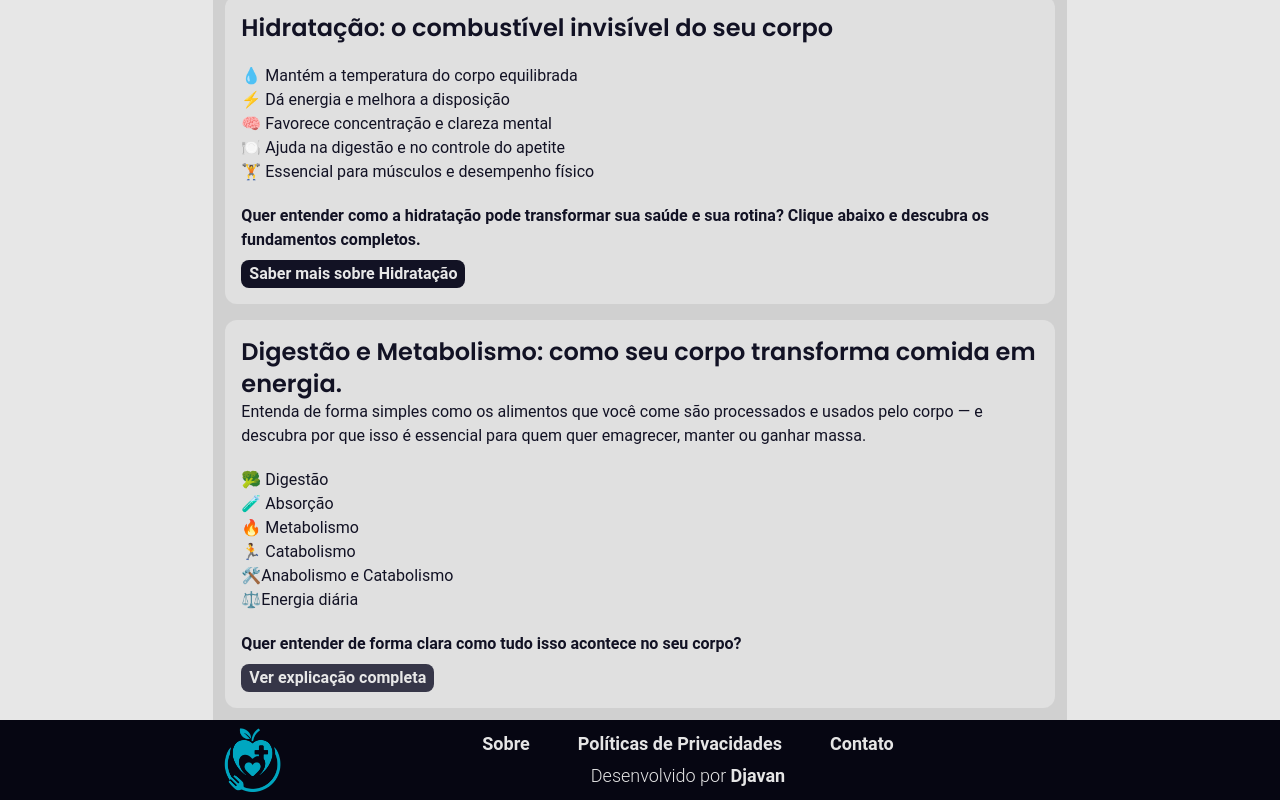
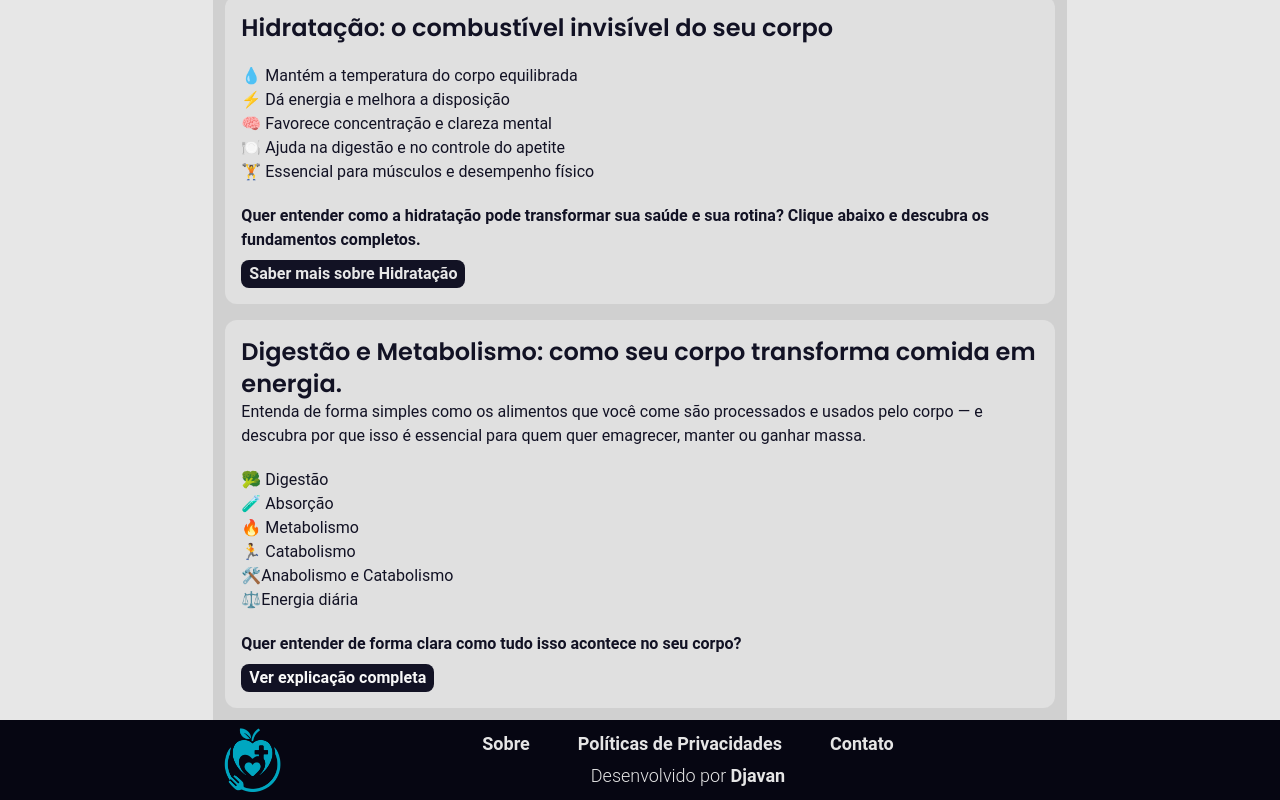
Before and after one commit to DeJotaJ/TMB-Facil, a React (Vite) app: page / in a window 1280 px wide. Shown: the part 2488-3288 px from the top of the page. Built offline with nearby package versions, Linux system fonts and the light colour scheme.

Commit message:
Adição do link da página de digestão e metabolismo na home 2.0

```diff
--- a/src/pages/home.jsx
+++ b/src/pages/home.jsx
@@ -243,7 +243,7 @@ export default function Home(){
                         </div>
                         <div className="flex flex-col mt-2 md:m-0 gap-3 lg:gap-2">
                             <span className="text-base font-normal md:font-semibold">Quer entender de forma clara como tudo isso acontece no seu corpo?</span>
-                            <span className="w-fit rounded-lg max-[420px]:text-sm text-base font-semibold bg-[#363648] px-2 py-1 md:py-0.5 text-[#e7e7e7] hover:underline hover:text-[#FFFFFF] hover:font-bold">
+                            <span className="w-fit rounded-lg max-[420px]:text-sm text-base font-semibold bg-[#121224] px-2 py-1 md:py-0.5 text-[#f7f7f7] hover:underline hover:text-[#FFFFFF] hover:font-bold">
                                 <a href="/digestao-e-metabolismo" title="Página em construção">Ver explicação completa</a>
                             </span>
                         </div>
```
